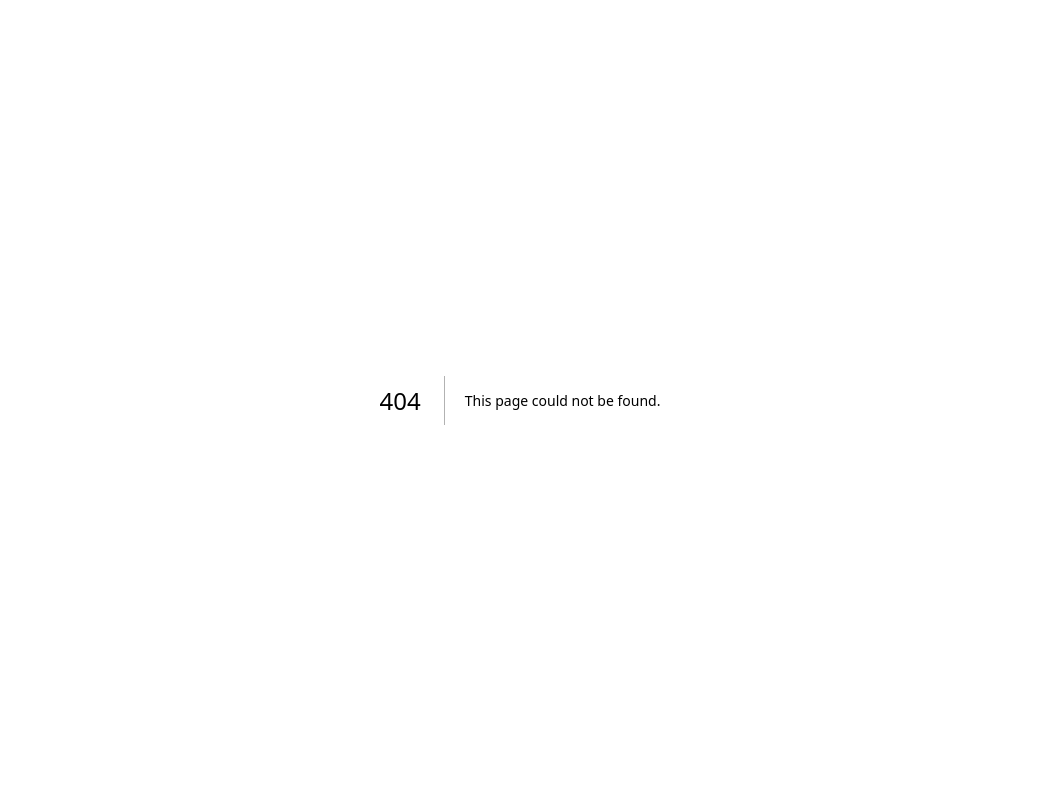
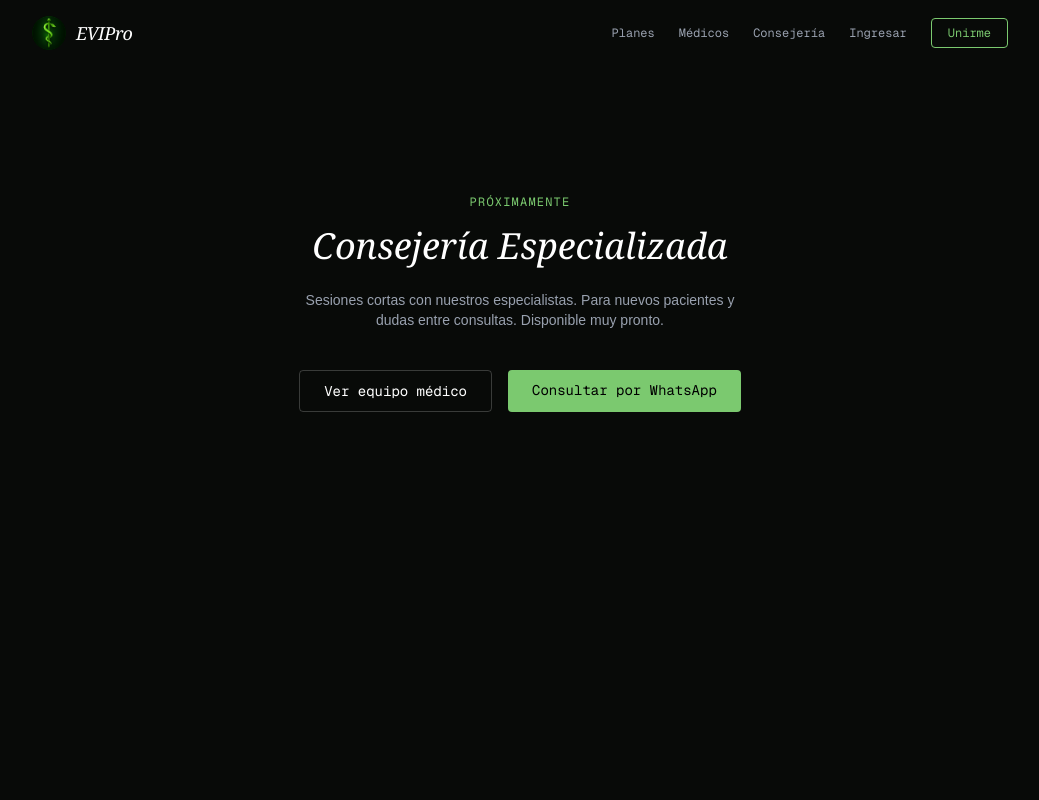
Before and after one commit to BENJASHIS/evipro-web, a Next.js app: page /consejeria in a window 1280 px wide. Before the commit this address had no page. Shown: the top 800 px of the page, without its empty margins (120-1159 px from the left). Built offline with nearby package versions, Linux system fonts and the light colour scheme.

Commit message:
fix(planes): quitar onError de Server Component + página placeholder consejería

```diff
--- /dev/null
+++ b/app/consejeria/page.tsx
@@ -0,0 +1,40 @@
+import type { Metadata } from 'next'
+import Nav from '@/app/components/Nav'
+import Link from 'next/link'
+
+export const metadata: Metadata = {
+  title: 'Consejería — EVIPro',
+  description: 'Orientación médica especializada con los especialistas de EVIPro.',
+}
+
+export default function ConsejeriaPage() {
+  return (
+    <main className="min-h-screen bg-[#080a08] text-white">
+      <Nav />
+      <div className="max-w-5xl mx-auto px-4 py-32 text-center">
+        <p className="text-xs tracking-widest text-[#7bc96f] uppercase mb-4 font-mono">Próximamente</p>
+        <h1 className="text-4xl font-light font-serif italic mb-6">Consejería Especializada</h1>
+        <p className="text-gray-400 max-w-md mx-auto mb-10 text-sm">
+          Sesiones cortas con nuestros especialistas. Para nuevos pacientes y dudas entre consultas.
+          Disponible muy pronto.
+        </p>
+        <div className="flex gap-4 justify-center">
+          <Link
+            href="/medicos"
+            className="border border-white/20 text-white px-6 py-2.5 rounded font-mono text-sm hover:border-white/50 transition-colors"
+          >
+            Ver equipo médico
+          </Link>
+          <a
+            href="https://wa.me/51942185939"
+            target="_blank"
+            rel="noopener noreferrer"
+            className="bg-[#7bc96f] text-black px-6 py-2.5 rounded font-mono text-sm hover:bg-[#6ab85f] transition-colors"
+          >
+            Consultar por WhatsApp
+          </a>
+        </div>
+      </div>
+    </main>
+  )
+}
--- a/app/planes/page.tsx
+++ b/app/planes/page.tsx
@@ -85,7 +85,7 @@ export default async function PlanesPage() {
                     alt={info.name}
                     fill
                     className="object-cover opacity-80"
-                    onError={() => {}}
+
                   />
                 </div>
                 <div className="p-8">
@@ -146,7 +146,7 @@ export default async function PlanesPage() {
                       alt={info.name}
                       fill
                       className="object-cover opacity-80"
-                      onError={() => {}}
+
                     />
                   </div>
                   <div className="p-8">
```
